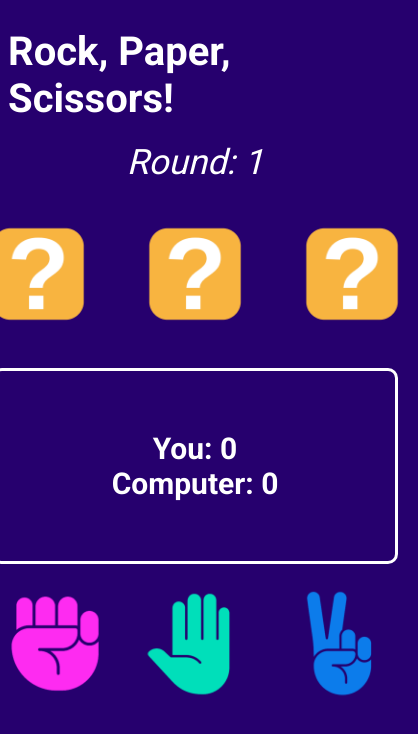
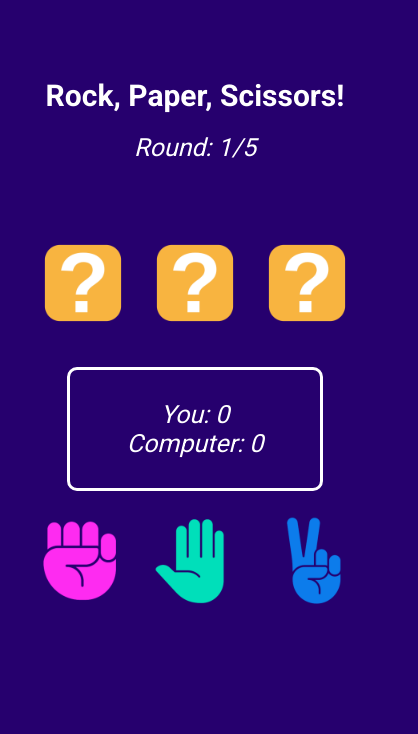
Before and after one commit to ciotirnaealexandru/odin-rock-paper-scissors, a plain HTML site: page index.html in a window 390 px wide. Shown: the whole page, 418 px wide, since content can reach past the window. Drawn offline with Linux system fonts and the light colour scheme.

Commit message:
Fix phone view
Signed-off-by: Alexandru-Cosmin Ciotirnae <ciotirnae.alexandru005@gmail.com>

```diff
--- a/index.html
+++ b/index.html
@@ -12,18 +12,18 @@
     <div class="title">Rock, Paper, Scissors!</div>
     <div class="round-number">Round</div>
     <div class="computer-buttons">
-        <button class="computer-rock"><img src="images/question.png" width="120" height="120"></button>
-        <button class="computer-paper"><img src="images/question.png" width="120" height="120"></button>
-        <button class="computer-scissors"><img src="images/question.png" width="120" height="120"></button>
+        <button class="computer-rock"><img src="images/question.png" width="100" height="100"></button>
+        <button class="computer-paper"><img src="images/question.png" width="100" height="100"></button>
+        <button class="computer-scissors"><img src="images/question.png" width="100" height="100"></button>
     </div>
     <div class="score">
         <div class="user-score">You: 0</div>
         <div class="computer-score">Computer: 0</div>
     </div>
     <div class="user-buttons">
-        <button class="user-rock"><img src="images/rock.png" width="120" height="120"></button>
-        <button class="user-paper"><img src="images/paper.png" width="120" height="120"></button>
-        <button class="user-scissors"><img src="images/scissors.png" width="120" height="120"></button>
+        <button class="user-rock"><img src="images/rock.png" width="100" height="100"></button>
+        <button class="user-paper"><img src="images/paper.png" width="100" height="100"></button>
+        <button class="user-scissors"><img src="images/scissors.png" width="100" height="100"></button>
     </div>
 </body>
 </html>
--- a/script.js
+++ b/script.js
@@ -59,7 +59,7 @@ function getUserChoice() {
 }
 
 async function playRound(roundNumber){
-    round.textContent = "Round: " + roundNumber;
+    round.textContent = "Round: " + roundNumber + "/5";
 
     let userChoice = await getUserChoice();
     let computerChoice = getComputerChoice();
@@ -83,7 +83,7 @@ async function playRound(roundNumber){
 }
 
 async function playGame(){
-    for (var i = 0; i < 3; i++) {
+    for (var i = 0; i < 5; i++) {
         resetComputerChoice();
         await playRound(i+1);
     }
--- a/styles.css
+++ b/styles.css
@@ -9,25 +9,27 @@ body{
 }
 
 .title{
-    font-size: 40px;
-    margin-top: 20px;
+    font-size: 30px;
+    margin-top: 70px;
 }
 
 .round-number{
-    font-size: 35px;
+    font-size: 25px;
     margin-top: 20px;
     font-style:  italic;
     font-weight: 400;
 }
 .score{
-    padding: 60px 0px;
+    padding: 30px 0px;
     border: 3px solid;
     border-color: white;
     border-radius: 10px;
     margin-top: 30px;
-    width: 400px;
+    width: 250px;
     text-align: center;
-    font-size: 30px;
+    font-size: 25px;
+    font-style: italic;
+    font-weight: 400;
 }
 
 .user-buttons{
@@ -35,19 +37,18 @@ body{
     flex-direction: row;
     justify-content: center;
     margin-top: 20px;
-    gap: 10px;
+    gap: 5px;
 }
 
 .computer-buttons button img{
     border-radius: px;
-    width: 120px;
-    height: 120px;
+    width: 100px;
+    height: 100px;
 }
 
 .computer-buttons{
     display: flex;
-    gap: 25px;
-    margin-top: 30px;
+    margin-top: 70px;
 }
 
 button{
```
